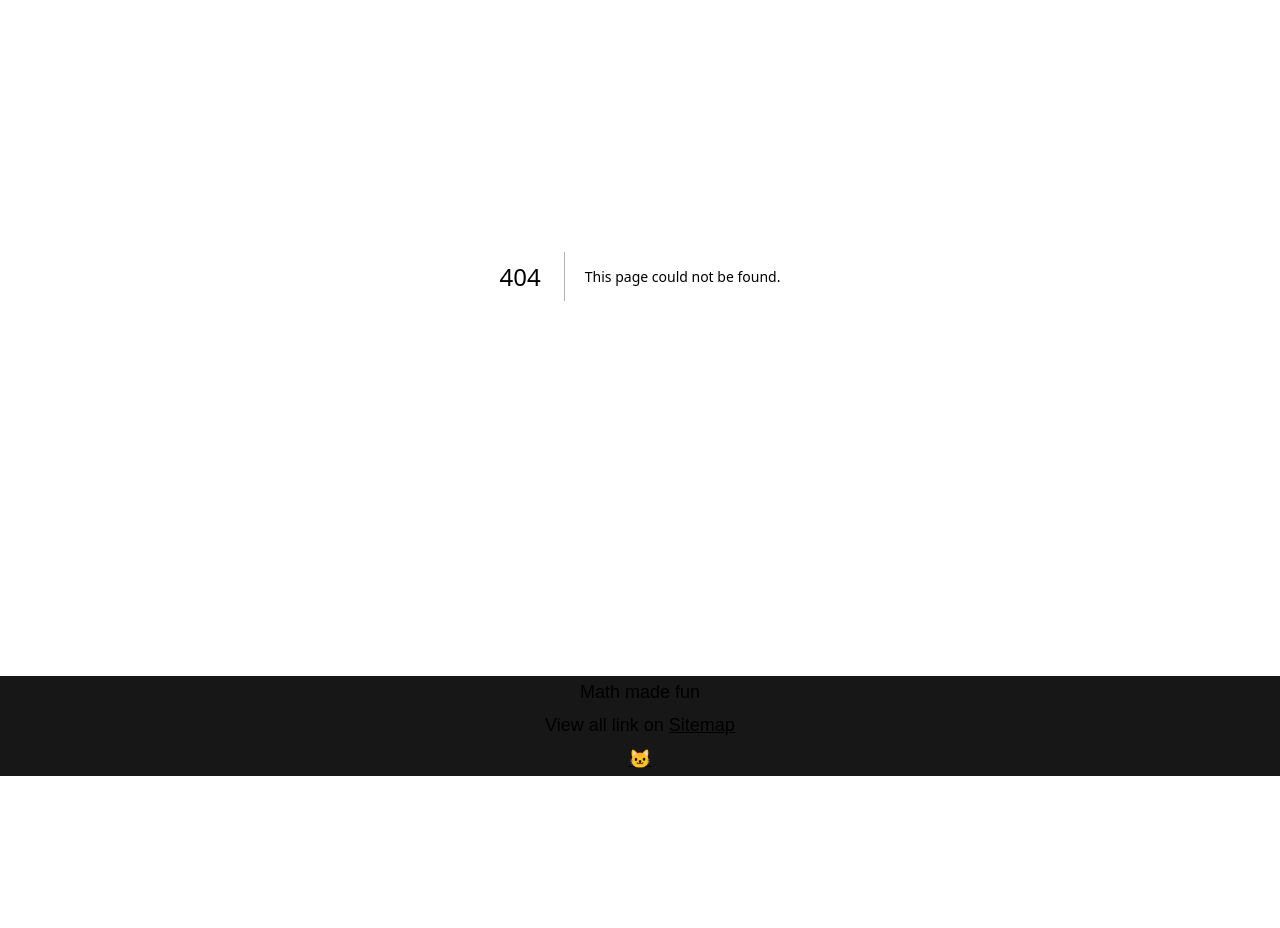
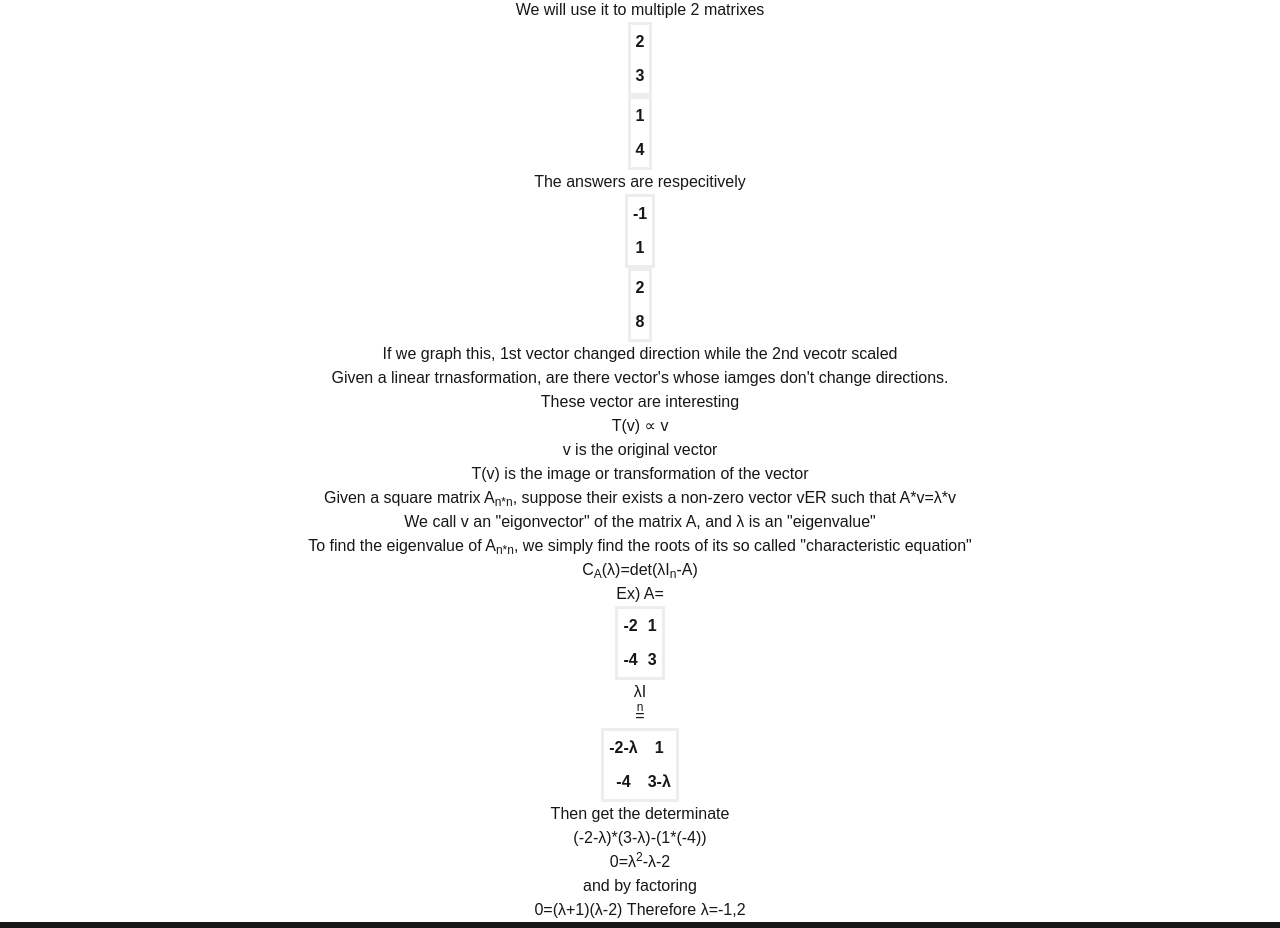
Before and after one commit to RisingSatalite/math-made-fun, a Next.js app: page /advance/spectralTheory in a window 1280 px wide. Before the commit this address had no page. Shown: the part 224-1152 px from the top of the page. Before the commit the page ends 1000 px from the top, so only its background shows below. Built offline with nearby package versions, Linux system fonts and the light colour scheme.

Commit message:
numeris new pages

```diff
--- /dev/null
+++ b/src/app/advance/geometryTransformations/page.js
@@ -0,0 +1,12 @@
+import MatrixDisplayer from "@/components/matrixDisplayer";
+
+export default function matrixTransformations() {
+  return (
+    <div className="grid items-center justify-items-center min-h-screen">
+      <h1>transformations</h1>
+      <a href={`/advance/geometryTransformations/reflections`}>Reflections</a>
+      <a href={`/advance/geometryTransformations/rotations`}>Rotations</a>
+      <p>When combining transformations, make sure to use A<sub>ii</sub> * A<sub>i</sub> to follow the inducing rule</p>
+    </div>
+  );
+}
--- /dev/null
+++ b/src/app/advance/geometryTransformations/projection/page.js
@@ -0,0 +1,10 @@
+export default function Projections() {
+  return (
+    <div className="grid grid-rows-[20px_1fr_20px] items-center justify-items-center min-h-screen">
+      <p>Projections</p>
+      <p>To project a matrix onto a line</p>
+      <span>1/(1+m<sup>2</sup>)*</span><MatrixDisplayer matrix={[[1,"m"],["m","m^2"]]}/>
+      <p>The m is from the y=mx fromula</p>
+    </div>
+  );
+}
--- /dev/null
+++ b/src/app/advance/geometryTransformations/reflections/page.js
@@ -0,0 +1,21 @@
+import MatrixDisplayer from "@/components/matrixDisplayer";
+
+export default function reflections() {
+return (
+    <div className="grid items-center justify-items-center min-h-screen">
+        <p>Reflections</p>
+        <p>Used to reflect line over other lines on a graph</p>
+        <span>For vertical transformation use <MatrixDisplayer matrix={[[1,0],[0,-1]]}/></span>
+        <span>
+            Ex)
+            <MatrixDisplayer matrix={[[1,0],[0,-1]]}/>*
+            <MatrixDisplayer matrix={[["a"],["b"]]}/>=
+            <MatrixDisplayer matrix={[["a"],["-b"]]}/>
+        </span>
+        <span>For horizontal transformation use <MatrixDisplayer matrix={[[-1,0],[0,1]]}/></span>
+        <p>But with more complex line such as arbitrary line that is not on the axis below</p>
+        <span>For use this calculation matrix to calculate the transformation 1/(1+m<sup>2</sup>)*<MatrixDisplayer matrix={[["1-m^2","2m"],["2m","m^2-1"]]}/></span>
+        <p>Use &#41; for the closing parenthesis symbol in plain text.</p>
+    </div>
+);
+}
--- /dev/null
+++ b/src/app/advance/geometryTransformations/rotations/page.js
@@ -0,0 +1,14 @@
+import MatrixDisplayer from "@/components/matrixDisplayer";
+
+export default function rotations() {
+return (
+    <div className="grid items-center justify-items-center min-h-screen">
+        <p>Rotations</p>
+        <p>To rotate a line or matrix around the origin, we use the below formula</p>
+        <MatrixDisplayer matrix={[["cosθ","-sinθ"],["sinθ","cosθ"]]}/>
+        <p>Depending if you use a positive angle, rotation will be CCW or CW</p>
+        <p>CCW(CounterClockWise) θ &gt; 0</p>
+        <p>CW(ClockWise) θ &lt; 0</p>
+    </div>
+);
+}
--- /dev/null
+++ b/src/app/advance/geometryTransformations/scaling/page.js
@@ -0,0 +1,13 @@
+import MatrixDisplayer from "@/components/matrixDisplayer";
+
+export default function Scaling() {
+  return (
+    <div className="grid items-center justify-items-center min-h-screen">
+      <p>Scaling</p>
+      <p>To scale a matrix, we use a rather basic formula</p>
+      <MatrixDisplayer matrix={[["kx",0],[0,"ky"]]}/>
+      <p>k<sub>x</sub> is the x scale factor</p>
+      <p>k<sub>y</sub> is the y scale factor</p>
+    </div>
+  );
+}
--- /dev/null
+++ b/src/app/advance/geometryTransformations/shear/page.js
@@ -0,0 +1,16 @@
+import MatrixDisplayer from "@/components/matrixDisplayer";
+
+export default function Shear() {
+  return (
+    <div className="grid grid-rows-[20px_1fr_20px] items-center justify-items-center min-h-screen">
+      <p>Shear</p>
+      <p>To shear a matrix, we 1 of 2 formula</p>
+      Eithor
+      <MatrixDisplayer matrix={[[1,"k"],[0,1]]}/>
+      or
+      <MatrixDisplayer matrix={[[1,0],["k",1]]}/>
+      <p>k is the shear factor</p>
+      <p>We use the formula depending if we want to shear in the x factor or the y direction</p>
+    </div>
+  );
+}
--- /dev/null
+++ b/src/app/advance/spectralTheory/page.js
@@ -0,0 +1,35 @@
+import MatrixDisplayer from "@/components/matrixDisplayer";
+
+export default function SpectralTheory() {
+  return (
+    <div className="grid items-center justify-items-center min-h-screen">
+      <p>SpectralTheory</p>
+      <p>Let that this vector below</p>
+      <MatrixDisplayer matrix={[[-2,1],[-4,3]]}/>
+      <p>We will use it to multiple 2 matrixes</p>
+      <MatrixDisplayer matrix={[[2],[3]]}/>
+      <MatrixDisplayer matrix={[[1],[4]]}/>
+      <p>The answers are respecitively</p>
+      <MatrixDisplayer matrix={[[-1],[1]]}/>
+      <MatrixDisplayer matrix={[[2],[8]]}/>
+      <p>If we graph this, 1st vector changed direction while the 2nd vecotr scaled</p>
+      <p>Given a linear trnasformation, are there vector's whose iamges don't change directions.</p>
+      <p>These vector are interesting</p>
+      <p>T(v) ∝ v</p>
+      <p>v is the original vector</p>
+      <p>T(v) is the image or transformation of the vector</p>
+      <p>Given a square matrix A<sub>n*n</sub>, suppose their exists a non-zero vector vER such that A*v=λ*v</p>
+      <p>We call v an "eigonvector" of the matrix A, and λ is an "eigenvalue"</p>
+      <p>To find the eigenvalue of A<sub>n*n</sub>, we simply find the roots of its so called "characteristic equation"</p>
+      <p>C<sub>A</sub>(λ)=det(λI<sub>n</sub>-A)</p>
+      Ex)
+      A=<MatrixDisplayer matrix={[[-2, 1],[-4, 3]]}/>
+      λI<sub>n</sub> = <MatrixDisplayer matrix={[["-2-λ", 1],[-4, "3-λ"]]}/>
+      Then get the determinate
+      <p>(-2-λ)*(3-λ)-(1*(-4))</p>
+      <p>0=λ<sup>2</sup>-λ-2</p>
+      <p>and by factoring</p>
+      <p>0=(λ+1)(λ-2) Therefore λ=-1,2</p>
+    </div>
+  );
+}
```
